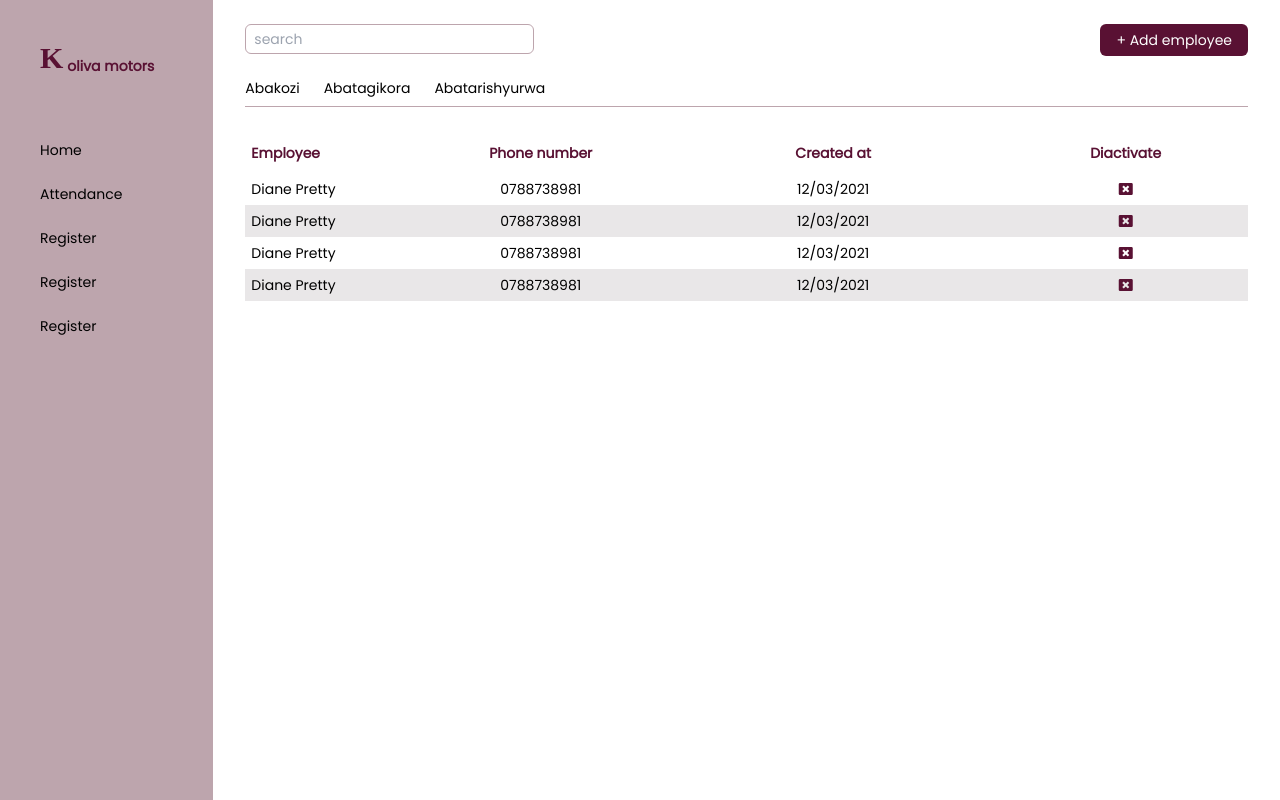
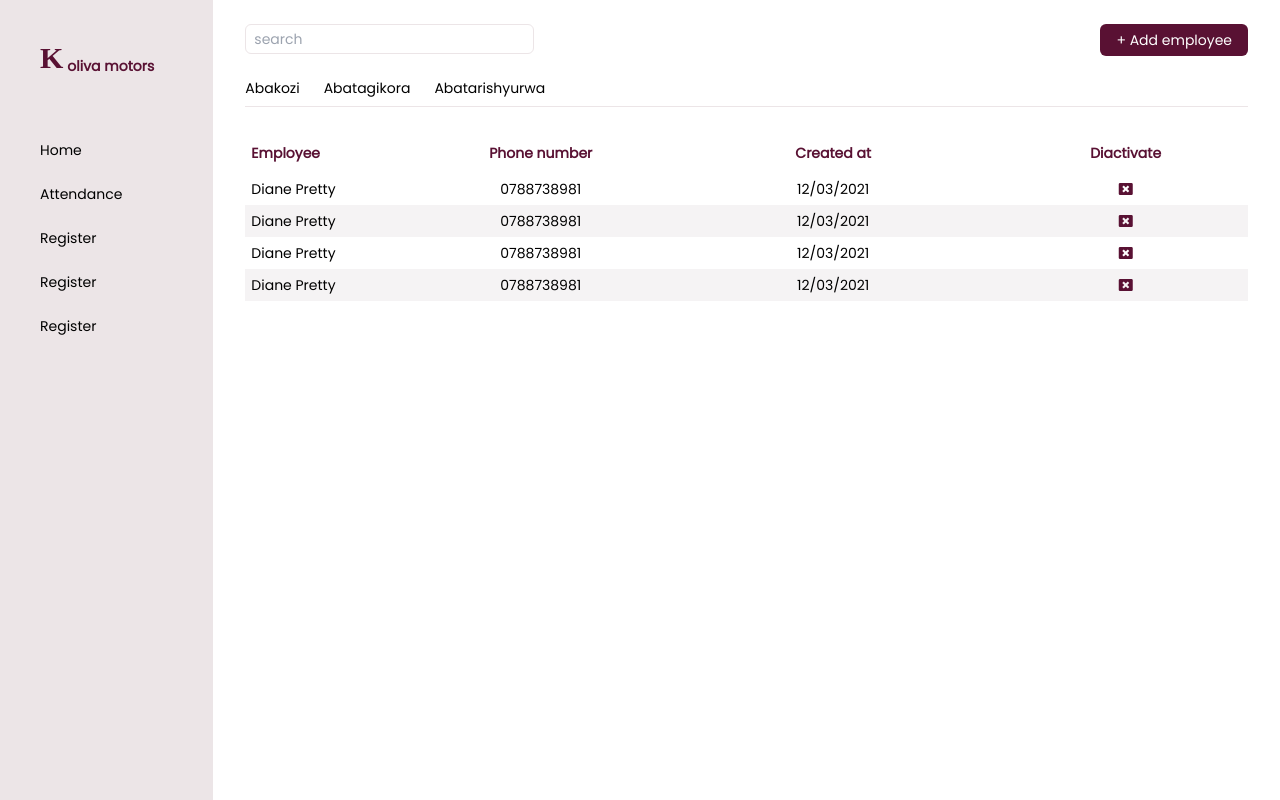
Before and after one commit to dianKoliva/kmFront, a React (Vite) app in the folder km/: page /employees in a window 1280 px wide. Built offline with nearby package versions, Linux system fonts and the light colour scheme; a web font is replaced by a local one.

Commit message:
new changes

```diff
--- a/km/src/components/employees/ListEmp.jsx
+++ b/km/src/components/employees/ListEmp.jsx
@@ -1,5 +1,6 @@
 import React from 'react'
 import Dashboard from '../../layouts/Dashboard'
+import 'animate.css';
 const ListEmp = () => {
     return (
     <Dashboard>
@@ -7,7 +8,7 @@ const ListEmp = () => {
         <div>
               <div className="flex text-sm">
                 <input type="search" spellCheck="false" placeholder='search'  className=' focus:outline-none border-2 border-side rounded-md px-2 py-1  ' name="" id="" />
-                <button className='bg-def px-4 absolute right-0 mr-8 h-8 text-white rounded-md'> + Add employee</button>
+                <button className=' hover:animate__animated  hover:animate__pulse hover:animate__delay-2s bg-def px-4 absolute right-0 mr-8 h-8 text-white rounded-md'> + Add employee</button>
               </div>
 
               <div className='' >
--- a/km/src/styles/index.css
+++ b/km/src/styles/index.css
@@ -35,7 +35,7 @@ padding-bottom: 6px;
 padding-left: 6px;
 }
 tbody tr:nth-child(even) {
-background: #e9e7e8;
+background: #f5f3f4;
 }
 table th{
 /* font-weight: 300; */
--- a/km/tailwind.config.js
+++ b/km/tailwind.config.js
@@ -10,7 +10,7 @@ module.exports = {
     colors: {
       'def':"#591133",
       'def2':"#F8F6F7",
-      'side':"#BDA5AD",
+      'side':"#ECE5E7",
      'white': '#ffffff',
       'purple': '#3f3cbb',
       'midnight': '#121063',
```
